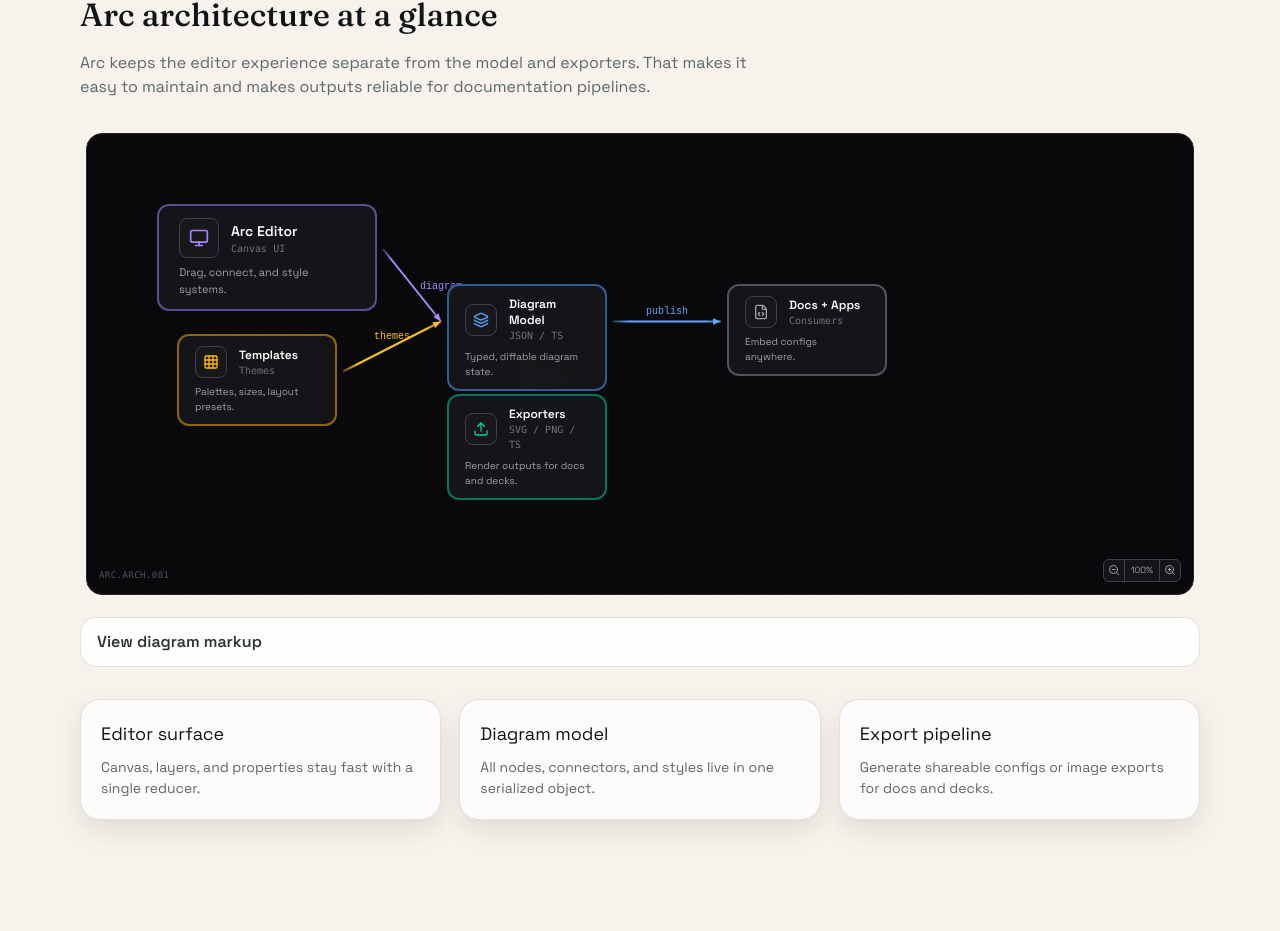
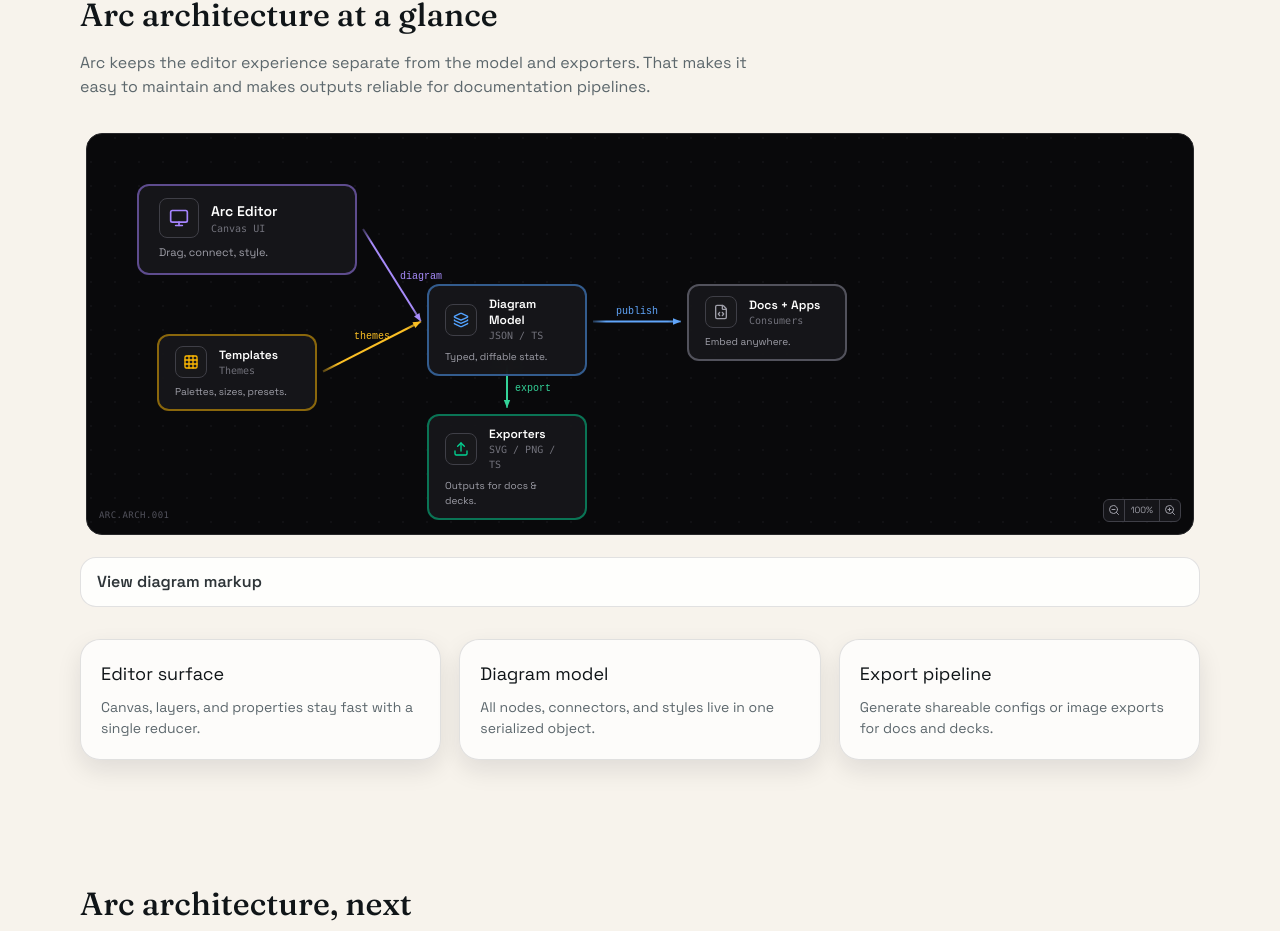
Before and after one commit to arach/arc, a React (Vite) app: page / in a window 1280 px wide. Shown: the part 1047-1978 px from the top of the page. Built offline with nearby package versions, Linux system fonts and the light colour scheme.

Commit message:
💄 Fix ugly JSON.stringify markup in landing page
- Replace JSON.stringify with clean hand-crafted TypeScript
- Compact, aligned format matching showcase components
- Update architecture.diagram.ts to use same clean format

```diff
--- a/src/components/LandingPage.tsx
+++ b/src/components/LandingPage.tsx
@@ -17,7 +17,28 @@ const sampleConfig = `const diagram = {
   ],
 }`
 
-const architectureMarkup = `const diagram = ${JSON.stringify(architectureDiagram, null, 2)}`
+const architectureMarkup = `const diagram: ArcDiagramData = {
+  id: 'ARC.ARCH.001',
+  layout: { width: 860, height: 400 },
+  nodes: {
+    editor:    { x: 50,  y: 50,  size: 'l' },
+    templates: { x: 70,  y: 200, size: 'm' },
+    model:     { x: 340, y: 150, size: 'm' },
+  },
+  nodeData: {
+    editor:    { icon: 'Monitor', name: 'Arc Editor',    color: 'violet' },
+    templates: { icon: 'Grid3X3', name: 'Templates',     color: 'amber' },
+    model:     { icon: 'Layers',  name: 'Diagram Model', color: 'blue' },
+  },
+  connectors: [
+    { from: 'editor',    to: 'model', style: 'diagram' },
+    { from: 'templates', to: 'model', style: 'themes' },
+  ],
+  connectorStyles: {
+    diagram: { color: 'violet', label: 'diagram' },
+    themes:  { color: 'amber',  label: 'themes' },
+  },
+}`
 
 type LandingPageProps = {
   onLaunchEditor: () => void
--- a/src/components/diagrams/architecture.diagram.ts
+++ b/src/components/diagrams/architecture.diagram.ts
@@ -2,66 +2,32 @@ import type { ArcDiagramData } from '../ArcDiagram'
 
 const diagram: ArcDiagramData = {
   id: 'ARC.ARCH.001',
-  layout: { width: 960, height: 460 },
-
+  layout: { width: 860, height: 400 },
   nodes: {
-    editor: { x: 70, y: 70, size: 'l' },
-    templates: { x: 90, y: 200, size: 'm' },
-    model: { x: 360, y: 150, size: 'm' },
-    exporters: { x: 360, y: 260, size: 'm' },
-    docs: { x: 640, y: 150, size: 'm' },
+    editor:    { x: 50,  y: 50,  size: 'l' },
+    templates: { x: 70,  y: 200, size: 'm' },
+    model:     { x: 340, y: 150, size: 'm' },
+    exporters: { x: 340, y: 280, size: 'm' },
+    docs:      { x: 600, y: 150, size: 'm' },
   },
-
   nodeData: {
-    editor: {
-      icon: 'Monitor',
-      name: 'Arc Editor',
-      subtitle: 'Canvas UI',
-      description: 'Drag, connect, and style systems.',
-      color: 'violet',
-    },
-    templates: {
-      icon: 'Grid',
-      name: 'Templates',
-      subtitle: 'Themes',
-      description: 'Palettes, sizes, layout presets.',
-      color: 'amber',
-    },
-    model: {
-      icon: 'Layers',
-      name: 'Diagram Model',
-      subtitle: 'JSON / TS',
-      description: 'Typed, diffable diagram state.',
-      color: 'blue',
-    },
-    exporters: {
-      icon: 'Upload',
-      name: 'Exporters',
-      subtitle: 'SVG / PNG / TS',
-      description: 'Render outputs for docs and decks.',
-      color: 'emerald',
-    },
-    docs: {
-      icon: 'FileCode',
-      name: 'Docs + Apps',
-      subtitle: 'Consumers',
-      description: 'Embed configs anywhere.',
-      color: 'zinc',
-    },
+    editor:    { icon: 'Monitor',  name: 'Arc Editor',    subtitle: 'Canvas UI',      description: 'Drag, connect, style.',      color: 'violet' },
+    templates: { icon: 'Grid3X3',  name: 'Templates',     subtitle: 'Themes',         description: 'Palettes, sizes, presets.',  color: 'amber' },
+    model:     { icon: 'Layers',   name: 'Diagram Model', subtitle: 'JSON / TS',      description: 'Typed, diffable state.',     color: 'blue' },
+    exporters: { icon: 'Upload',   name: 'Exporters',     subtitle: 'SVG / PNG / TS', description: 'Outputs for docs & decks.',  color: 'emerald' },
+    docs:      { icon: 'FileCode', name: 'Docs + Apps',   subtitle: 'Consumers',      description: 'Embed anywhere.',            color: 'zinc' },
   },
-
   connectors: [
-    { from: 'editor', to: 'model', fromAnchor: 'right', toAnchor: 'left', style: 'diagram' },
-    { from: 'templates', to: 'model', fromAnchor: 'right', toAnchor: 'left', style: 'themes' },
-    { from: 'model', to: 'docs', fromAnchor: 'right', toAnchor: 'left', style: 'publish' },
-    { from: 'model', to: 'exporters', fromAnchor: 'bottom', toAnchor: 'top', style: 'export' },
+    { from: 'editor',    to: 'model',     fromAnchor: 'right',  toAnchor: 'left', style: 'diagram' },
+    { from: 'templates', to: 'model',     fromAnchor: 'right',  toAnchor: 'left', style: 'themes' },
+    { from: 'model',     to: 'docs',      fromAnchor: 'right',  toAnchor: 'left', style: 'publish' },
+    { from: 'model',     to: 'exporters', fromAnchor: 'bottom', toAnchor: 'top',  style: 'export' },
   ],
-
   connectorStyles: {
-    diagram: { color: 'violet', strokeWidth: 2, label: 'diagram' },
-    themes: { color: 'amber', strokeWidth: 2, label: 'themes' },
-    export: { color: 'emerald', strokeWidth: 2, label: 'export' },
-    publish: { color: 'blue', strokeWidth: 2, label: 'publish' },
+    diagram: { color: 'violet',  strokeWidth: 2, label: 'diagram' },
+    themes:  { color: 'amber',   strokeWidth: 2, label: 'themes' },
+    publish: { color: 'blue',    strokeWidth: 2, label: 'publish' },
+    export:  { color: 'emerald', strokeWidth: 2, label: 'export' },
   },
 }
 
```
